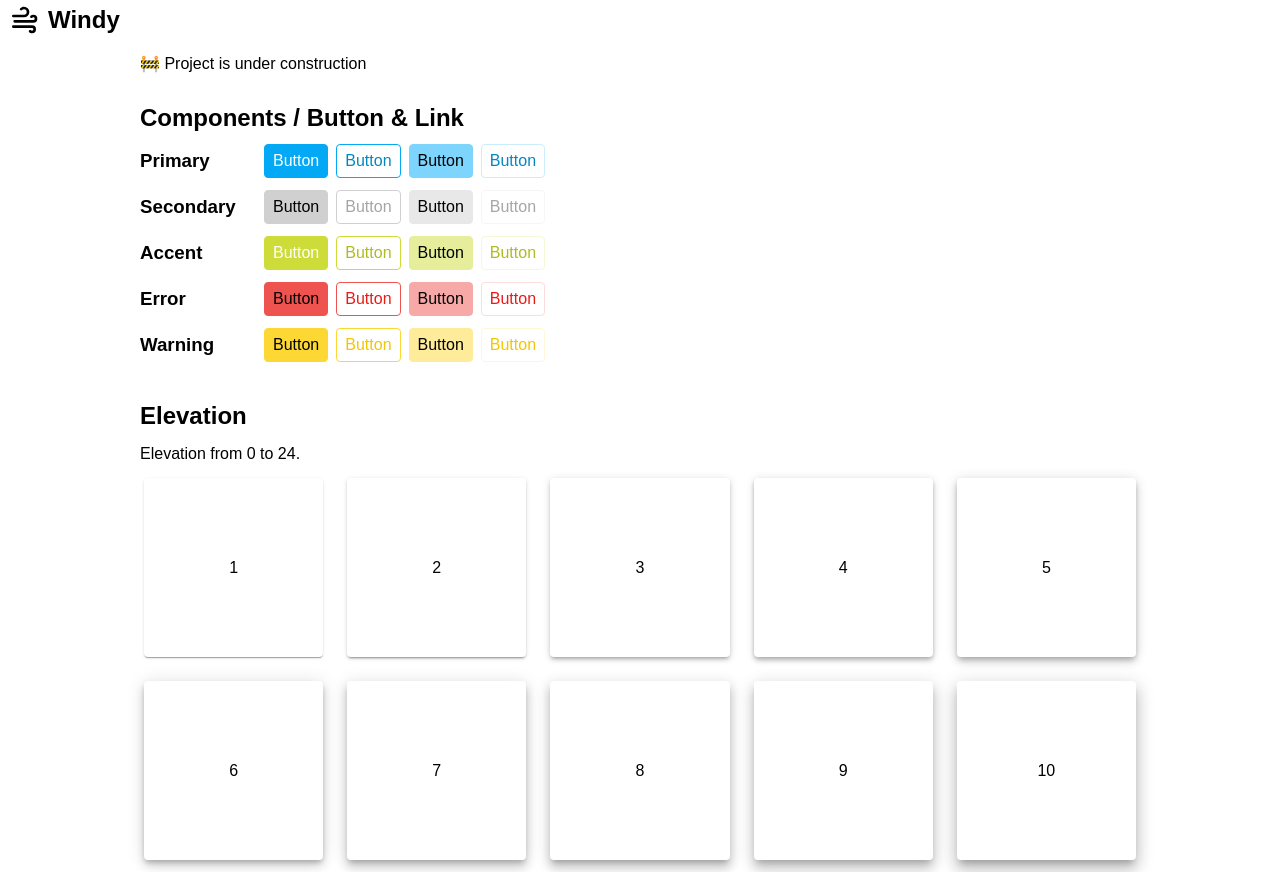
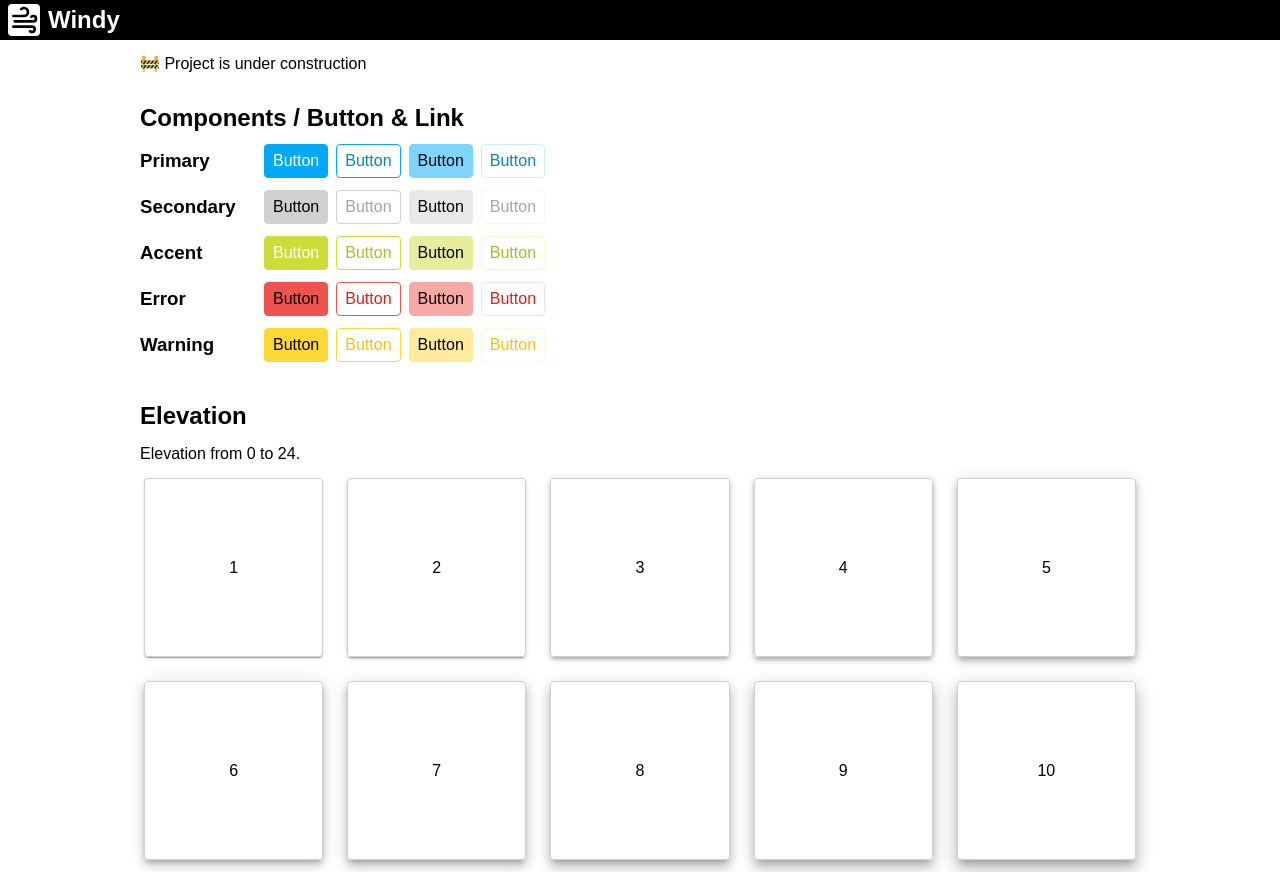
Before and after one commit to blueskyfish/windy, a website: page docs/index.html in a window 1280 px wide. Drawn offline with Linux system fonts and the light colour scheme.

Commit message:
fix: adjust the css variables

```diff
--- a/docs/index.html
+++ b/docs/index.html
@@ -16,12 +16,12 @@
     }
 
     nav {
-      background-color: var(--wy-black);
-      color: var(--wy-white);
+      background-color: var(--color-black);
+      color: var(--color-white);
 
       img {
-        background: var(--wy-white);
-        border-radius: var(--wy-gap-1);
+        background: var(--color-white);
+        border-radius: var(--gap-1);
       }
     }
 
@@ -31,8 +31,8 @@
     }
 
     .card {
-      border: 1px solid var(--wy-grey-300);
-      border-radius: var(--wy-gap-1);
+      border: 1px solid var(--color-secondary);
+      border-radius: var(--gap-1);
       height: 14vw !important;
       width: 14vw !important;
     }
--- a/src/styles/mixins/_gap.scss
+++ b/src/styles/mixins/_gap.scss
@@ -24,9 +24,9 @@
 @mixin root-gap() {
   @for $i from 0 through 10 {
     @if $i == 0 {
-      --#{var.$prefix}-gap-0: 0;
+      --gap-0: 0;
     } @else {
-      --#{var.$prefix}-gap-#{$i}: #{var.$gap * $i};
+      --gap-#{$i}: #{var.$gap * $i};
     }
   }
 }
```
Also changed, not shown: docs/windy.css.
